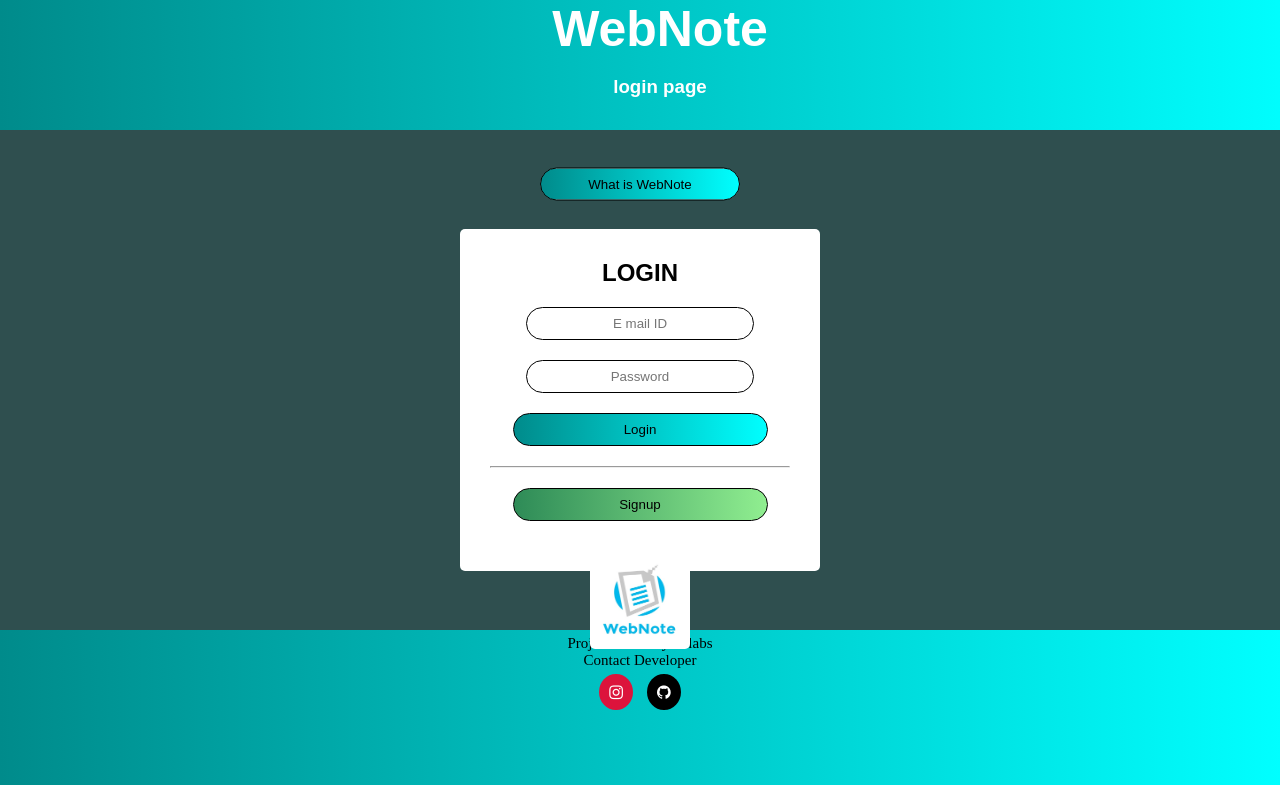
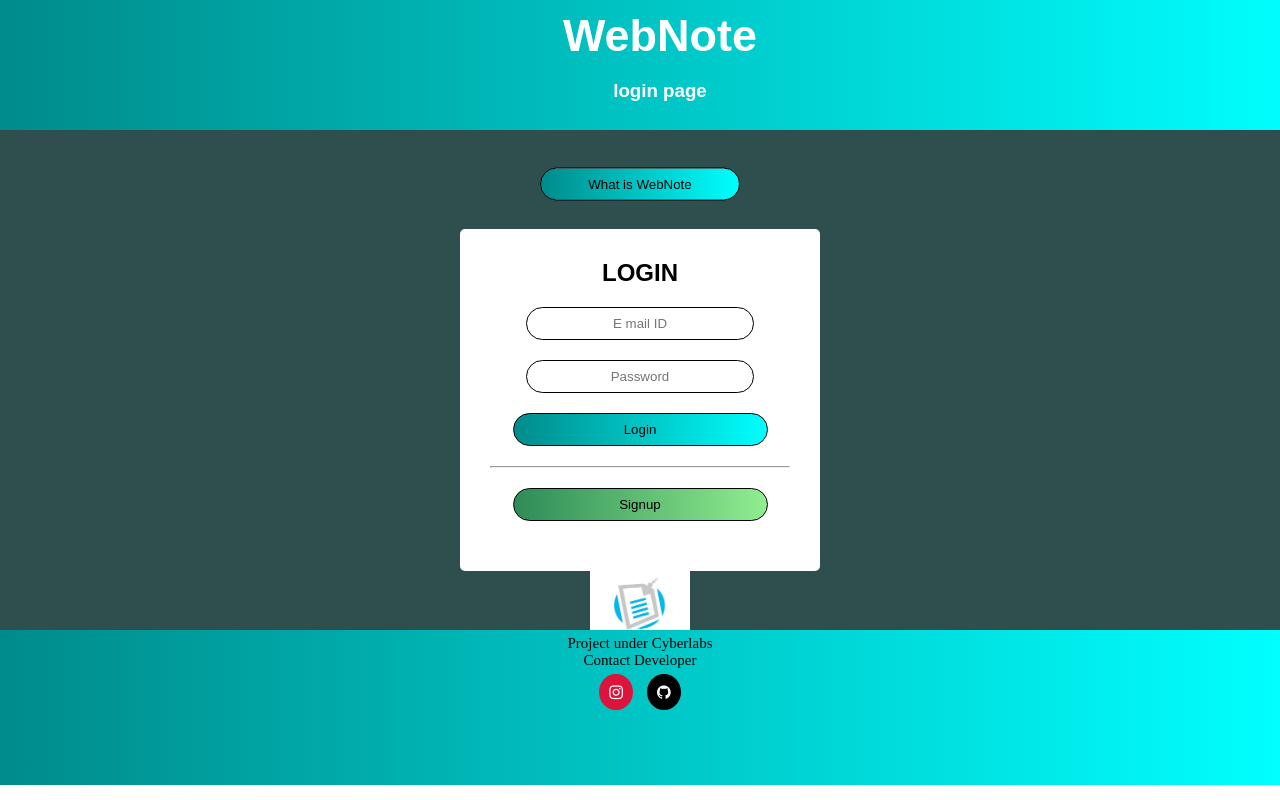
Before and after one commit to Shubh-am-15/Notes_app, a plain HTML site: page Index.html in a window 1280 px wide. Drawn offline with Linux system fonts and the light colour scheme; no server answers; a web font is replaced by a local one.

Commit message:
Update 6

```diff
--- a/Main.js
+++ b/Main.js
@@ -1,16 +1,12 @@
 var w=window.innerWidth;
 if (w<400)
 {
-    console.log("small");
     var form1=document.getElementById("form1");
     var form2=document.getElementById("form2");
     var form3=document.getElementById("details");
     var form4=document.getElementById("mainbox");
     form1,form2,form3,form4.style.width="250px";
 
-}
-function alert1() {
-    alert("It is a simple to use platform were you can add, edit and delete text notes. It has a attractive layout and there is search bar to scan and filter your notes.     ");
 }
 function showsignup() {
     var form1 = document.getElementById("form1");
@@ -31,6 +27,7 @@ function showdetails() {
     var form2 = document.getElementById("form2");
     var form3 = document.getElementById("details");
     form1.style.top = "200%";
+    form2.style.top ="200%";
     form3.style.top = "50%";
 
 }
@@ -39,6 +36,7 @@ function back() {
     var form2 = document.getElementById("form2");
     var form3 = document.getElementById("details");
     form1.style.top = "50%";
+    form2.style.top="50%";
     form3.style.top = "-50%";
 
 }
--- a/Main2.js
+++ b/Main2.js
@@ -32,11 +32,12 @@ var w = window.innerWidth;
 var h = window.innerHeight;
 if(w<500)
 {
-    console.log("small");
+ console.log("small");
  var logo=document.getElementById("logo");
  logo.style.width="50px";
  logo.style.height="50px";
  logo.style.top="5%";
+ logo.style.right="-9%";
 }
 setInterval(displayclock, 700);
 function displayclock() {
--- a/Styles.css
+++ b/Styles.css
@@ -16,7 +16,8 @@
  font-weight: bold;
 }
 .header h2{
-    font-size: 50px;
+    padding-top: 10px;
+    font-size: 45px;
 }
 /*for centre body*/
 .centre{
@@ -231,9 +232,10 @@
 }
 /*for footer*/
 .footer{
+    position: relative;
     width: 100%;
     height: 150px;
-    bottom: 0px;
+    bottom: 0%;
     text-align: center;
     padding-top: 5px;
     background-image:  linear-gradient(to right, darkcyan, cyan);
@@ -247,7 +249,7 @@
     width: 100px;
     height: 100px;
     position: absolute;
-    top: 73%;
+    bottom: 11%;
     left: 50%;
     transform: translate(-50%,-50%);
     text-align: center;
```
